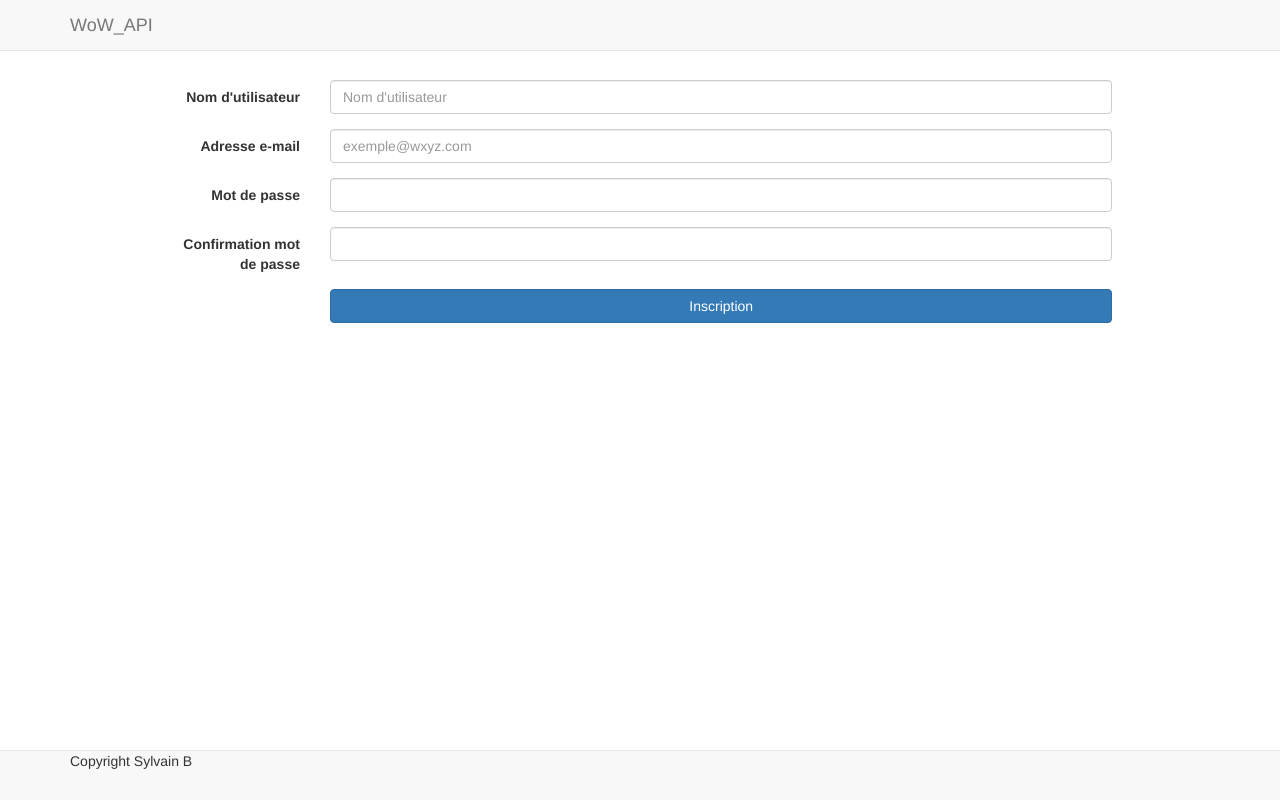
After one commit to Exylia/wow_api, a PHP site: template view/signup.phtml in a window 1280 px wide. The commit adds this page. Run offline with PHP 8.4, Linux system fonts and the light colour scheme; the template is opened without the code that fills it, so the values that code supplies are empty.

Commit message:
Formulaire d'inscription sans action

```diff
--- a/admin/rosters/view_view_roster.phtml
+++ b/admin/rosters/view_view_roster.phtml
@@ -87,6 +87,7 @@
                 success: function(response, statut) {
                     // Update list à faire
                     $('#modal-add-character').modal('hide');
+                    location.reload();
 
                 },
                 error : function(response, statut, error) {
--- a/include/start_html.php
+++ b/include/start_html.php
@@ -1,3 +1,3 @@
 <?php
-    require dirname(__FILE__) . '/../web/theme/darkly/start_html.php';
+    require dirname(__FILE__) . '/../view/start_html.php';
 ?>
--- a/include/stop_html.php
+++ b/include/stop_html.php
@@ -1,3 +1,3 @@
 <?php
-    require dirname(__FILE__) . '/../web/theme/darkly/stop_html.php';
+    require dirname(__FILE__) . '/../view/stop_html.php';
 ?>
--- /dev/null
+++ b/view/signup.phtml
@@ -0,0 +1,85 @@
+<?php require_once 'start_html.php'; ?>
+
+<div class="row">
+    <div class="col-md-10 col-md-offset-1">
+        <form class="form-horizontal clearfix" action="" method="POST">
+            <div class="form-group">
+                <label for="username" class="col-md-2 control-label">Nom d'utilisateur</label>
+                <div class="col-md-10">
+                    <input name="username" type="text" value="" class="form-control" placeholder="Nom d'utilisateur">
+                </div>
+            </div>
+
+            <div class="form-group">
+                <label  for="email" class="col-md-2 control-label">Adresse e-mail</label>
+                <div class="col-md-10">
+                    <input name="email" type="email" value="" class="form-control" placeholder="exemple@wxyz.com">
+                </div>
+            </div>
+
+            <div class="form-group">
+                <label for="password" class="col-md-2 control-label">Mot de passe</label>
+                <div class="col-md-10">
+                    <input name="password" type="password" value="" class="form-control">
+                </div>
+            </div>
+
+            <div class="form-group">
+                <label for="password_confirm" class="col-md-2 control-label">Confirmation mot de passe</label>
+                <div class="col-md-10">
+                    <input name="password_confirm" type="password" value="" class="form-control">
+                </div>
+            </div>
+
+            <div class="form-group">
+                <div class="col-md-10 col-md-offset-2">
+                    <button type="submit" class="btn btn-primary btn-block">Inscription</button>
+                </div>
+            </div>
+        </form>
+    </div>
+</div>
+
+<script>
+    $(function() {
+        // Verification du champ username
+
+
+        // Verification du champ email
+        $('input[name=email]').on('change', function() {
+            var regex = /^[-a-z0-9~!$%^&*_=+}{\'?]+(\.[-a-z0-9~!$%^&*_=+}{\'?]+)*@([a-z0-9_][-a-z0-9_]*(\.[-a-z0-9_]+)*\.(aero|arpa|biz|com|coop|edu|gov|info|int|mil|museum|name|net|org|pro|travel|mobi|[a-z][a-z])|([0-9]{1,3}\.[0-9]{1,3}\.[0-9]{1,3}\.[0-9]{1,3}))(:[0-9]{1,5})?$/i;
+            if(regex.test($('input[name=email]').val())) {
+                $('input[name=email]').closest('.form-group').removeClass('has-error');
+                $('input[name=email]').closest('.form-group').addClass('has-success');
+            } else {
+                $('input[name=email]').closest('.form-group').removeClass('has-success');
+                $('input[name=email]').closest('.form-group').addClass('has-error');
+            }
+        });
+
+        // Verification du champ password
+        $('input[name=password]').on('change', function() {
+            var regex = /^(?=.*[A-Za-z])(?=.*\d)[A-Za-z\d]{8,}$/g;
+            if(regex.test($('input[name=password]').val())) {
+                $('input[name=password]').closest('.form-group').removeClass('has-error');
+                $('input[name=password]').closest('.form-group').addClass('has-success');
+            } else {
+                $('input[name=password]').closest('.form-group').removeClass('has-success');
+                $('input[name=password]').closest('.form-group').addClass('has-error');
+            }
+        });
+
+        // Verification du champ password confirm
+        $('input[name=password_confirm]').on('change', function() {
+            if ($('input[name=password_confirm]').val() != $('input[name=password]').val()) {
+                $('input[name=password_confirm]').closest('.form-group').removeClass('has-success');
+                $('input[name=password_confirm]').closest('.form-group').addClass('has-error');
+            } else {
+                $('input[name=password_confirm]').closest('.form-group').removeClass('has-error');
+                $('input[name=password_confirm]').closest('.form-group').addClass('has-success');
+            }
+        })
+    });
+</script>
+
+<?php require_once 'stop_html.php'; ?>
--- /dev/null
+++ b/view/start_html.php
@@ -0,0 +1,22 @@
+<!DOCTYPE html>
+<html lang="fr">
+    <head>
+        <link rel="stylesheet" href="/wow_api/web/css/bootstrap.css" type="text/css">
+        <link rel="stylesheet" href="/wow_api/web/css/global.css" type="text/css">
+        <script src="/wow_api/web/js/jquery-3.1.1.min.js"></script>
+        <script src="/wow_api/web/js/bootstrap.min.js"></script>
+    </head>
+
+    <body>
+        <nav class="navbar navbar-default navbar-fixed-top">
+            <div class="container">
+                <div class="navbar-header">
+                    <a class="navbar-brand" href="#"> WoW_API </a>
+                </div>
+                <div class="collapse navbar-collapse">
+                    <?php echo html_menu_top() ?>
+                </div>
+            </div>
+        </nav>
+
+        <div class="container">
--- /dev/null
+++ b/view/stop_html.php
@@ -0,0 +1,9 @@
+        </div>
+
+        <nav class="navbar navbar-default navbar-fixed-bottom">
+            <div class="container">
+                <center><ul class="nav navbar-nav"><li>Copyright Sylvain B</li></ul></center>
+            </div>
+        </nav>
+    </body>
+</html>
--- a/web/theme/darkly/css/global.css
+++ b/web/css/global.css
@@ -1,4 +1,4 @@
 body {
-    margin-top : 60px;
-    margin-bottom : 60px;
+    margin-top : 80px;
+    margin-bottom : 80px;
 }
```
Also changed, not shown: signup.php (added, +11 -0 lines).
